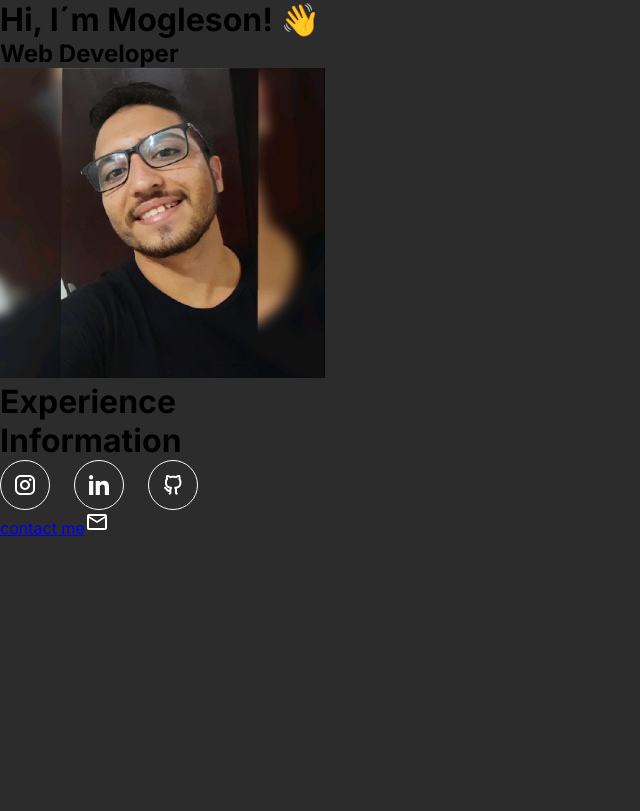
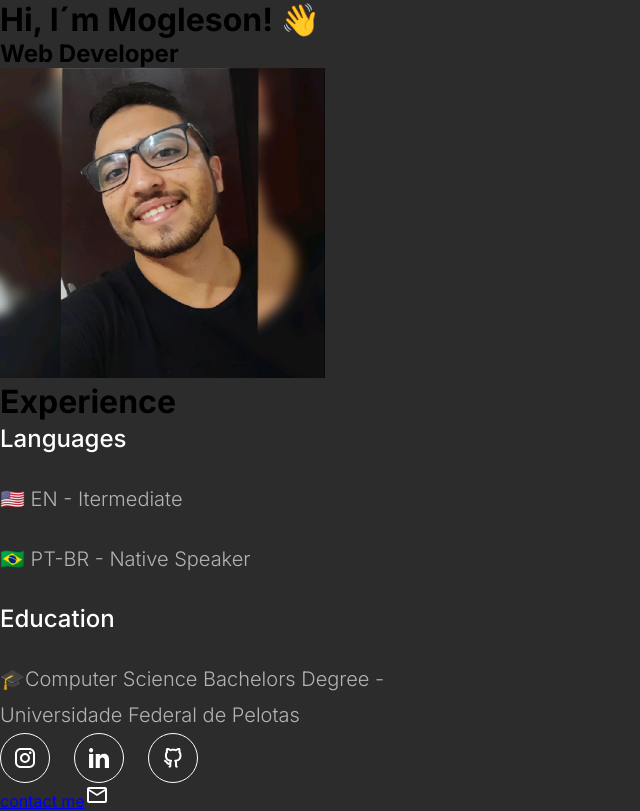
Before and after one commit to moglylima/port-mogle, a Next.js app: page / in a window 1280 px wide. Shown: the whole page, without its empty margins (0-640 px from the left). Built offline with nearby package versions, Linux system fonts and the light colour scheme.

Commit message:
doc: Adding profile information and section titles

```diff
--- a/src/app/components/information/Information.tsx
+++ b/src/app/components/information/Information.tsx
@@ -1,8 +1,19 @@
+import { SectionTitle } from "../sections-title/SectionsTitle"
+import "./information.scss"
 
-export function Information() {
-    return (
-        <div className="information">
-          <h1>Information</h1>
+export function Information(){
+    return(
+        <div className="infos">
+        <SectionTitle text="Languages"/>
+        <div className="languages-info">
+          <span>🇺🇸 EN - Itermediate</span>
+          <span>🇧🇷 PT-BR - Native Speaker</span>
         </div>
+        <SectionTitle text="Education"/>
+        <div className="educational-info">
+          <span>🎓</span>
+          <span>Computer Science Bachelors Degree - Universidade Federal de Pelotas</span>
+        </div>
+      </div>
     )
 }
--- a/src/app/components/sections-title/SectionsTitle.tsx
+++ b/src/app/components/sections-title/SectionsTitle.tsx
@@ -1,4 +1,4 @@
-import "./section-title.scss"
+import "./sectionstitle.scss"
 
 interface SectionTitleProps {
     text: string
```
